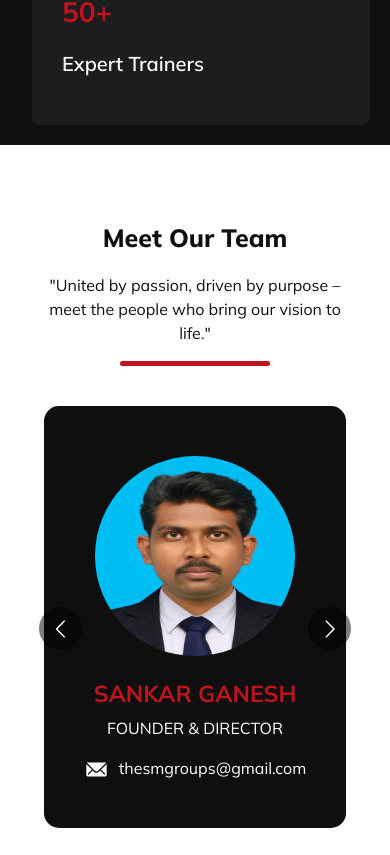
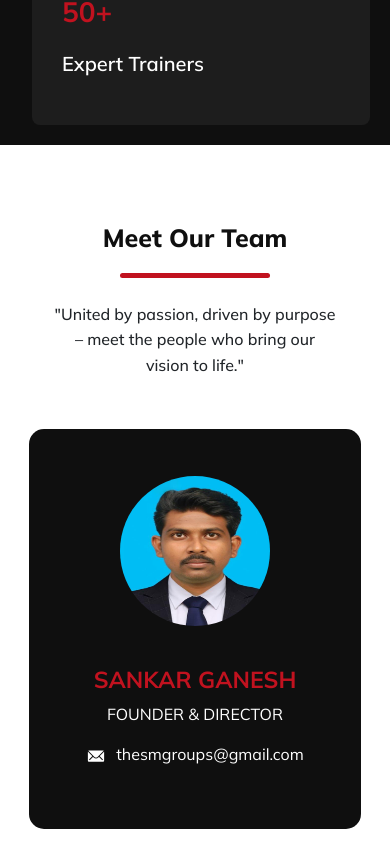
Before and after one commit to SMGroups/Smgroups, a React (Create React App) app in the folder client/: page / in a window 390 px wide. Shown: the part 7149-8004 px from the top of the page. Built offline with nearby package versions, Linux system fonts and the light colour scheme.

Commit message:
Initial commit

```diff
--- a/client/src/Components/Team/Team.css
+++ b/client/src/Components/Team/Team.css
@@ -1,6 +1,6 @@
 .team-container img{
-    width: 200px;
-    height: 200px;
+    width: 150px;
+    height: 150px;
     border-radius: 50%;
 }
 .team-card{
@@ -18,16 +18,36 @@
     color: white;
 }
 .team-container{
-    margin-bottom: 50px !important;
+    margin: auto 100px;
+    margin-bottom: 20px !important;
 }
 .team-card .icon{
-    font-size: 25px !important;
+    font-size: 20px !important;
     margin-right: 10px;
 }
 
-@media screen and (max-width:425px) {
-    .team-card{
-        margin: 20px 20px !important;
-        background-color: var(--primary);
+@media screen and (max-width:768px) {
+    .team-container{
+        margin: auto 50px;
     }
 }
+@media screen and (max-width:425px) {
+    .team-container img{
+        border-radius: 50%;
+        margin-bottom: 40px !important;
+    }
+    .team-container{
+        margin: auto !important;
+        margin-bottom: 0px !important;
+    }
+    .team-card{
+        display: flex;
+        justify-content: center;
+        align-items: center;
+        flex-direction: column;
+        padding: 20px !important;
+        margin: 20px 5px !important;
+        background-color: var(--primary);
+        min-height: 400px;
+    }
+}
--- a/client/src/Components/Team/Team.jsx
+++ b/client/src/Components/Team/Team.jsx
@@ -28,10 +28,10 @@ const Team = () => {
         <section className="training" id="training">
         <div className="titles">
           <p className="training-title">Meet Our Team</p>
-          <p className="training-subtitle">
+          <div className="blue-line mb-4" ></div>
+          <p className="project-description">
             "United by passion, driven by purpose – meet the people who bring our vision to life."
           </p>
-          <div className="blue-line"></div>
         </div>
       </section>
       <Carousel
@@ -40,7 +40,7 @@ const Team = () => {
         autoPlaySpeed={3000}
         infinite
         showDots
-        arrows={true}
+        arrows={false}
         renderDotsOutside={true}
         customDotListStyle={{ marginTop: '10px' }}
       >
```
